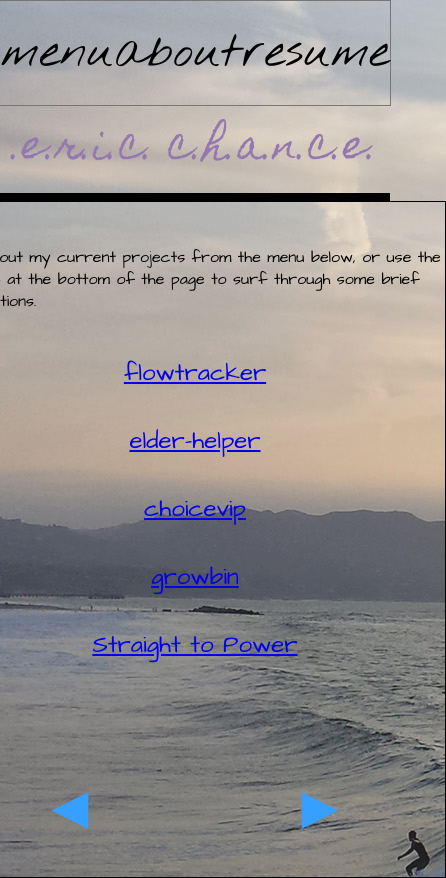
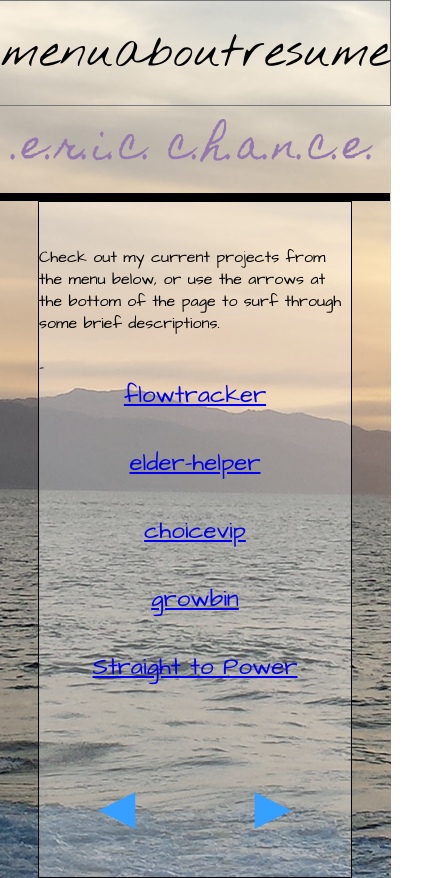
Before and after one commit to makingentropy/ecportfolio2017, a website: page public/index.html in a window 390 px wide. Both pictures are taken after a click on the element "menu". Shown: the whole page, 446 px wide, since content can reach past the window. Drawn offline with nearby package versions, Linux system fonts and the light colour scheme.

Commit message:
made site more responsive

```diff
--- a/public/css/style.css
+++ b/public/css/style.css
@@ -3,7 +3,7 @@ body{
   flex-direction: column;
   -webkit-align-items: center;
   align-items: center;
-  background: url(../images/cut_SurfingLA_ec1920.jpg);
+  background: url(../images/cut_SurfingLA_ec1920.jpg) center center fixed no-repeat;
   font-family: Arial;
 }
 iframe{
@@ -18,7 +18,7 @@ iframe{
 }
 #menu{
   height:675px;
-  width:500px;
+  width:80%;
   /*border: 1px solid #777777;*/
   -webkit-align-items: center;
   align-items: center;
@@ -56,11 +56,13 @@ iframe{
   font-family: 'Homemade Apple', cursive;
 }
 .center_h{
+  display: inline-flex;
   -webkit-align-items: center;
   align-items: center;
   -webkit-justify-content: center;
-  justify-content: center;
+  justify-content: space-evenly;
   align-content: center;
+
 }
 .examplebox{
   height:85%;
@@ -99,6 +101,6 @@ iframe{
   font-size:1.0em;
 }
 .thisBG{
-  background-color: rgba(255, 255, 255, 0.1);
+  background-color: rgba(255, 255, 255, 0.3);
   border: 1px solid black;
 }
--- a/public/index.html
+++ b/public/index.html
@@ -2,6 +2,7 @@
 <html ng-app="AppJS">
   <head>
     <meta charset="utf-8">
+    <meta name="viewport" content="width=device-width, initial-scale=1.0">
     <title></title>
     <script src="https://ajax.googleapis.com/ajax/libs/angularjs/1.6.4/angular.min.js"></script>
     <script src="/js/app.js" charset="utf-8"></script>
```
Also changed, not shown: README.md.
